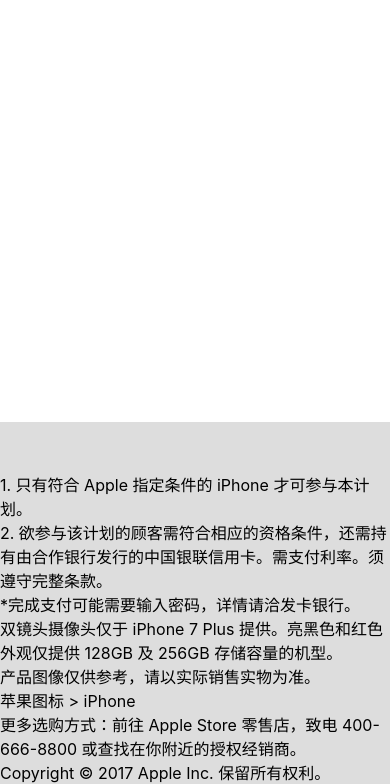
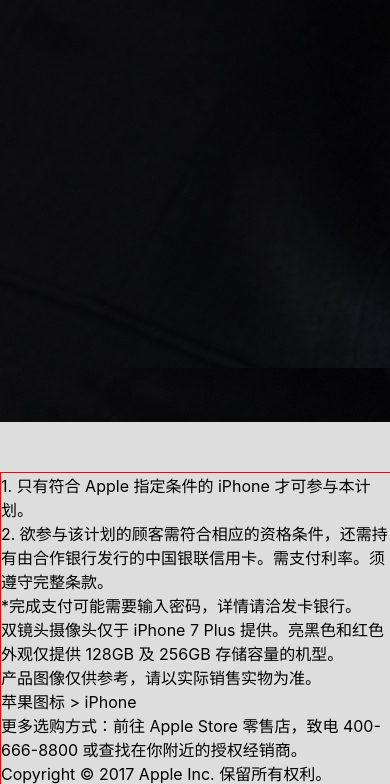
Before and after one commit to ADgirl/shixun, a plain HTML site: page apple/iphone-apple.html in a window 390 px wide. Shown: the part 7856-8640 px from the top of the page. Drawn offline with Linux system fonts and the light colour scheme.

Commit message:
Update apple-iphone.css
补充

```diff
--- a/apple/css/apple-iphone.css
+++ b/apple/css/apple-iphone.css
@@ -193,7 +193,7 @@ ul,ol,dl{
 	.img-left{
 		position: absolute;
 		left:0;
-		width: 650px;
+		width: 47.5%;
 		height: 750px;
 		overflow: hidden;
 		text-align: center;
@@ -204,7 +204,7 @@ ul,ol,dl{
 	.img-right{
 		position: absolute;
 		right: 0;
-		width: 650px;
+		width: 47.5%;
 		height: 750px;
 		overflow: hidden;
 		text-align: center;
@@ -286,3 +286,13 @@ ul,ol,dl{
 		display: block;
 		text-align: center;
 	}
+	.bg-business{
+		width: 100%;
+		background-image: url(../img/iphoneImg/business_large.jpg);
+		background-size: 2560px 506px;
+		overflow: hidden;
+	}
+	.footer{
+		width: 100%;
+		border: 1px solid red;
+	}
```
